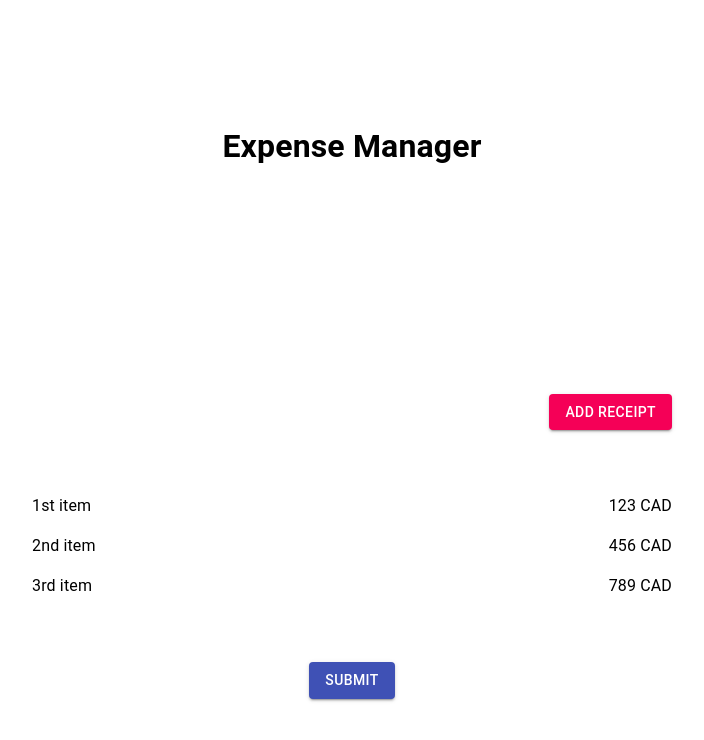
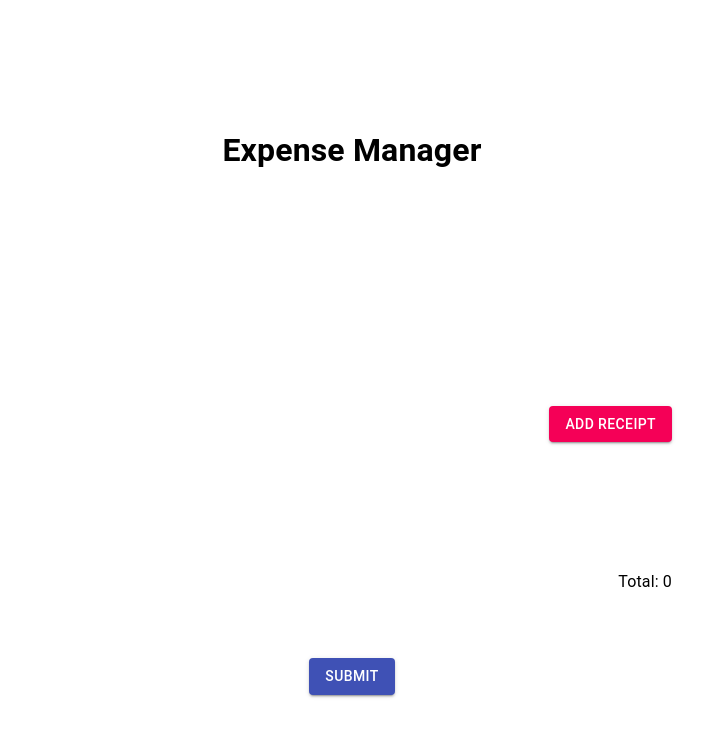
Before and after one commit to susmithahnair/ptm, a React (Create React App) app in the folder ptm/: page / in a window 1280 px wide. Shown: the top 740 px of the page, without its empty margins (288-992 px from the left). Built offline with nearby package versions, Linux system fonts and the light colour scheme.

Commit message:
Adding ability to find total

```diff
--- a/ptm/src/components/Reciept/Reciept.js
+++ b/ptm/src/components/Reciept/Reciept.js
@@ -1,5 +1,5 @@
 import React from "react";
-import { Grid, TextareaAutosize, TextField, MenuItem } from "@material-ui/core";
+import { Grid, TextField, MenuItem } from "@material-ui/core";
 
 const Receipt = ({ inputs, handleInputChange }) => {
   return (
--- a/ptm/src/containers/RecieptContainer/RecieptContainer.js
+++ b/ptm/src/containers/RecieptContainer/RecieptContainer.js
@@ -1,21 +1,32 @@
-import React, { useState } from "react";
+import React, { useState, useEffect } from "react";
 import { Grid, Button, Typography, Dialog } from "@material-ui/core";
 import ExpenseGroup from "../../components/ExpenseGroup/ExpenseGroup";
 import { Receipt } from "../../components/Reciept";
 import { Modal } from "../../components/Modal";
 import useForms from "../../utils/useForms";
+import _ from "lodash";
 
 const RecieptContainer = () => {
-  const [items, setItems] = useState([
-    { id: 1, description: "1st item", value: "123", currency: "CAD" },
-    { id: 2, description: "2nd item", value: "456", currency: "CAD" },
-    { id: 3, description: "3rd item", value: "789", currency: "CAD" }
-  ]);
+  const [items, setItems] = useState([]);
+
+  const [total, setTotal] = useState(0);
 
   const initialInput = {
     description: "",
     currency: "",
-    value: ""
+    value: 0
+  };
+
+  useEffect(() => {
+    calculateTotal();
+  }, [items]);
+
+  const calculateTotal = () => {
+    let total = 0;
+    _.forEach(items, item => {
+      total += Number(item.value);
+    });
+    setTotal(total);
   };
   const { inputs, setInputs, handleInputChange } = useForms(initialInput);
   const [showModal, setShowModal] = useState(false);
@@ -41,6 +52,9 @@ const RecieptContainer = () => {
       </Grid>
       <Grid item xs={12}>
         <ExpenseGroup items={items}></ExpenseGroup>
+      </Grid>
+      <Grid item xs={12}>
+        <Typography align="right">Total: {total}</Typography>
       </Grid>
       <Grid item xs={12}>
         <Typography align="center">
```
